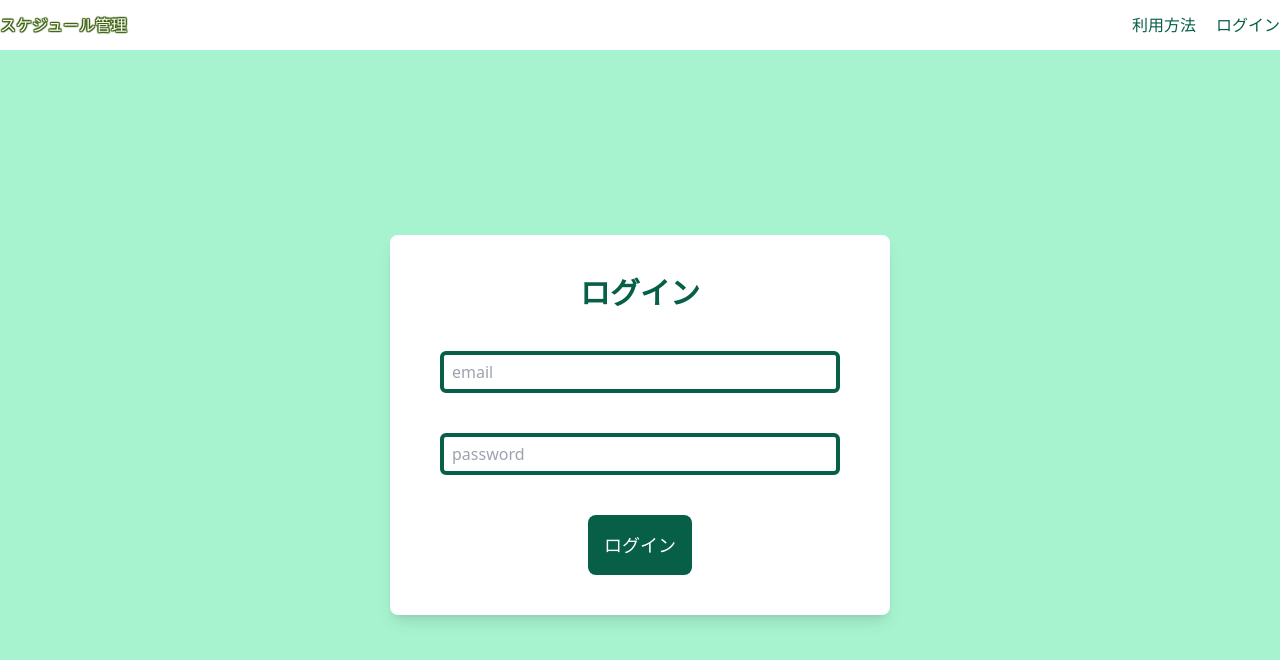
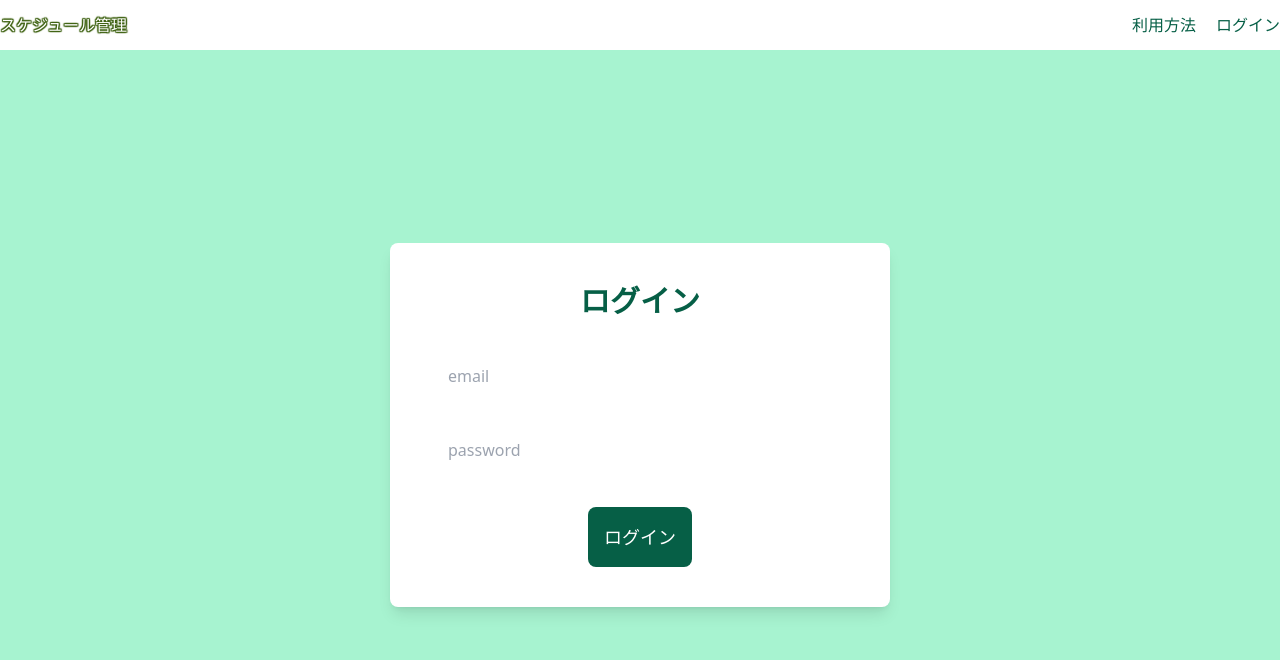
Before and after one commit to Hashimoto-Noriaki/react-calender-app, a React (Vite) app: page /login in a window 1280 px wide. Shown: the top 660 px of the page. Built offline with nearby package versions, Linux system fonts and the light colour scheme.

Commit message:
ログイン画面をInputを使ってリファクタリング

```diff
--- /dev/null
+++ b/src/components/atoms/Input.tsx
@@ -0,0 +1,10 @@
+import { ComponentProps } from "react"
+
+export const Input = (props: ComponentProps<"input">) => {
+  return (
+    <input
+        {...props}
+        className="w-full border-emerald-800 border-solid rounded-md p-2"
+    />
+  )
+}
--- a/src/components/pages/LoginPage.tsx
+++ b/src/components/pages/LoginPage.tsx
@@ -1,3 +1,4 @@
+import { Input } from "../atoms/Input"
 import { PrimaryBtn } from "../atoms/PrimaryBtn"
 
 export const LoginPage = () => {
@@ -8,16 +9,14 @@ export const LoginPage = () => {
                 ログイン
             </h1>
             <div className="w-[80%]">
-                <input
+                <Input
                     type = "text"
-                    className="w-full border-solid border-4 rounded-md p-2 border-emerald-800"
                     placeholder = "email"
                 />
             </div>
             <div className="w-[80%]">
-                <input
+                <Input
                     type = "password"
-                    className="w-full border-4  border-solid rounded-md border-emerald-800 p-2"
                     placeholder = "password"
                 />
             </div>
--- a/src/styles/output.css
+++ b/src/styles/output.css
@@ -633,6 +633,14 @@ video {
   width: 100%;
 }
 
+.w-\[120\%\] {
+  width: 120%;
+}
+
+.w-\[800\%\] {
+  width: 800%;
+}
+
 .flex-col {
   flex-direction: column;
 }
```
